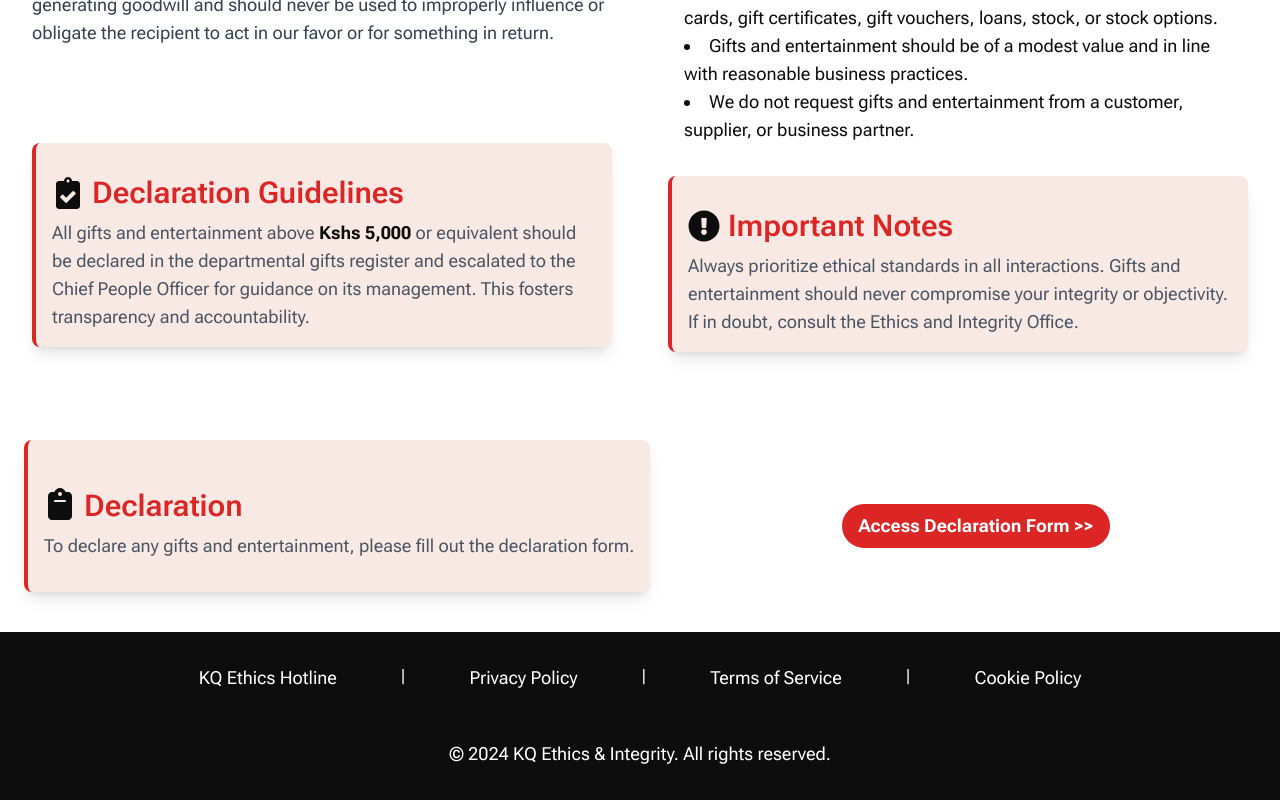
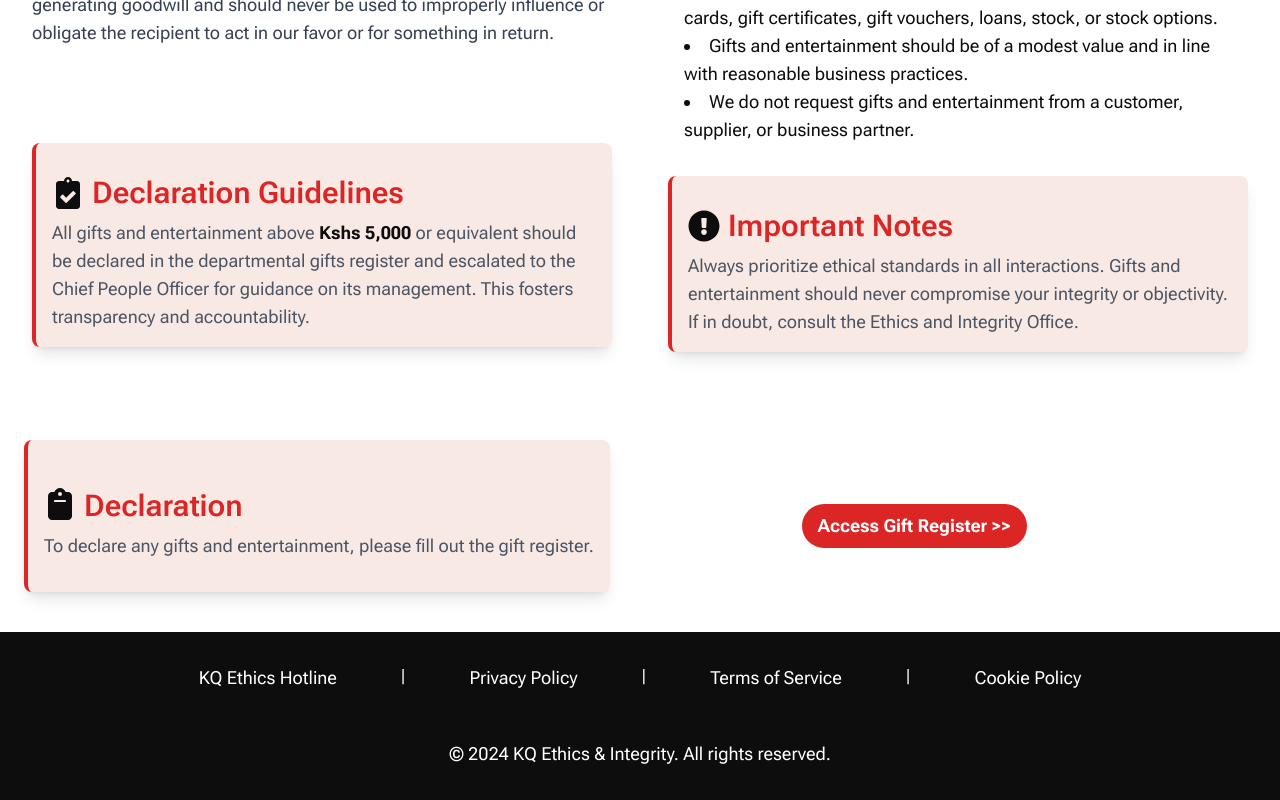
Before and after one commit to jeffmakuto/adili_v3, a Next.js app in the folder adili/: page /policies/gifts-and-entertainment in a window 1280 px wide. Shown: the part 1078-1878 px from the top of the page. Built offline with nearby package versions, Linux system fonts and the light colour scheme; no server answers.

Commit message:
feat: create link to the gift register

```diff
--- /dev/null
+++ b/adili/src/ui/buttons/gift.tsx
@@ -0,0 +1,13 @@
+import { DeclarationButtonProps } from '@/types/policies'
+
+const GiftRegister: React.FC<DeclarationButtonProps> = ({ link }) => {
+    return (
+        <a href={link} target="_blank" rel="noopener noreferrer">
+            <button className="bg-red-600 hover:bg-red-700 text-white font-bold text-sm md:text-sm lg:text-lg py-2 px-4 rounded-full transition duration-300 ease-in-out">
+                Access Gift Register &gt;&gt;
+            </button>
+        </a>
+    );
+};
+
+export default GiftRegister;
--- a/adili/src/ui/gifts-and-entertainment/declaration.tsx
+++ b/adili/src/ui/gifts-and-entertainment/declaration.tsx
@@ -1,8 +1,8 @@
-import { FontAwesomeIcon } from '@fortawesome/react-fontawesome';
-import { faClipboard } from '@fortawesome/free-solid-svg-icons';
-import { heading, paragraph } from '@/styles/values';
-import { DeclarationProps } from '@/types/policies';
-import DeclarationButton from '@/ui/buttons/declaration';
+import { FontAwesomeIcon } from '@fortawesome/react-fontawesome'
+import { faClipboard } from '@fortawesome/free-solid-svg-icons'
+import { heading, paragraph } from '@/styles/values'
+import { DeclarationProps } from '@/types/policies'
+import GiftRegister from '@/ui/buttons/gift'
 
 const Declaration: React.FC<DeclarationProps> = ({ declarationLink }) => {
     return (
@@ -18,11 +18,11 @@ const Declaration: React.FC<DeclarationProps> = ({ declarationLink }) => {
                     Declaration
                 </h2>
                 <p className={`${paragraph} mb-4`}>
-                    To declare any gifts and entertainment, please fill out the declaration form.
+                    To declare any gifts and entertainment, please fill out the gift register.
                 </p>
             </div>
             <div className="mt-16">
-                <DeclarationButton link={declarationLink} />
+                <GiftRegister link={declarationLink} />
             </div>
         </div>
     );
```
